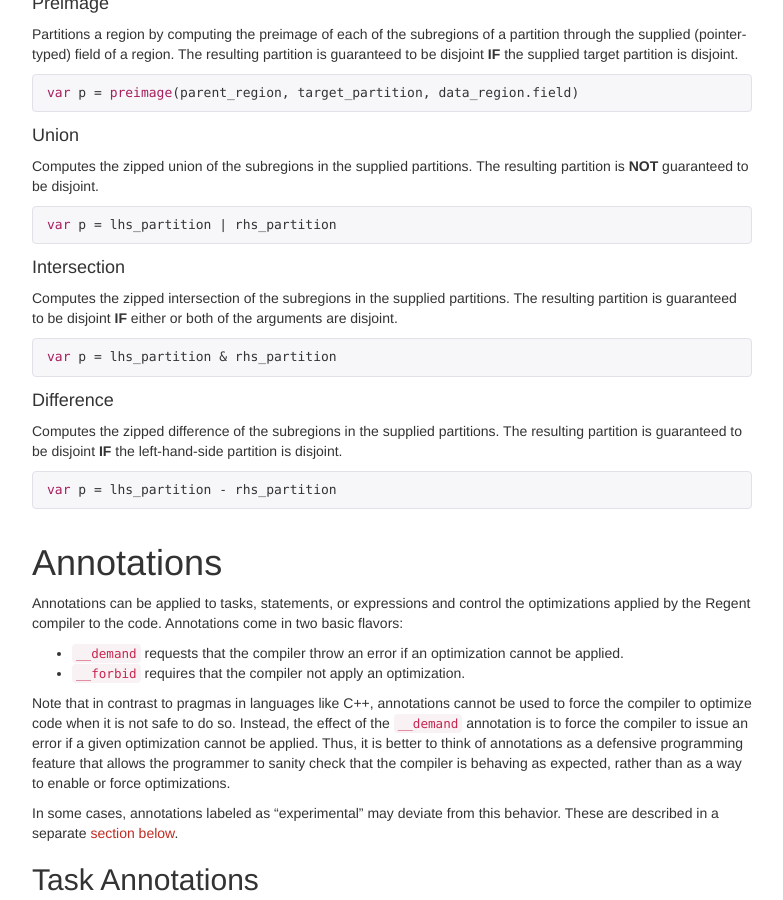
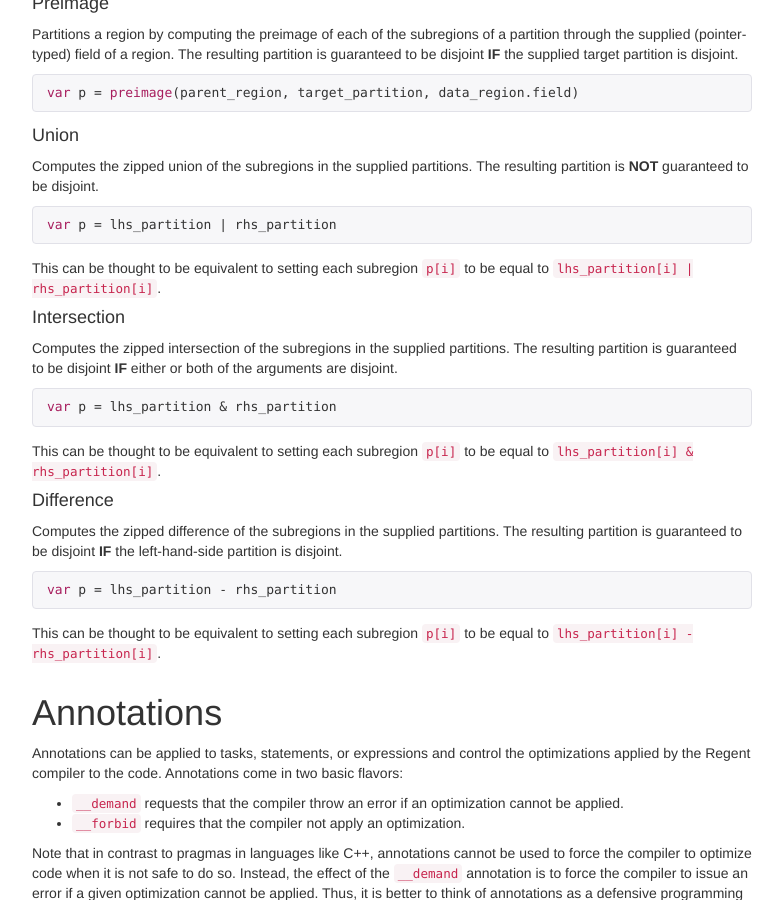
Before and after one commit to StanfordLegion/regent-lang.org, a Jekyll site: the page built from reference.md, in a window 1280 px wide and 900 px high, scrolled down 9147 px. Shown: the whole window, without its empty margins (248-1031 px from the left). Built offline with Jekyll 4.4.1, drawn with Linux system fonts in a browser that asks for light colours; nearby versions of some CDN libraries.

Commit message:
Update reference explanation of zipped partition operators.

```diff
--- a/reference.md
+++ b/reference.md
@@ -619,6 +619,9 @@ disjoint.
 var p = lhs_partition | rhs_partition
 {% endhighlight %}
 
+This can be thought to be equivalent to setting each subregion `p[i]`
+to be equal to `lhs_partition[i] | rhs_partition[i]`.
+
 #### Intersection
 
 Computes the zipped intersection of the subregions in the supplied
@@ -629,6 +632,9 @@ partitions. The resulting partition is guaranteed to be disjoint
 var p = lhs_partition & rhs_partition
 {% endhighlight %}
 
+This can be thought to be equivalent to setting each subregion `p[i]`
+to be equal to `lhs_partition[i] & rhs_partition[i]`.
+
 #### Difference
 
 Computes the zipped difference of the subregions in the supplied
@@ -638,6 +644,9 @@ partitions. The resulting partition is guaranteed to be disjoint
 {% highlight regent %}
 var p = lhs_partition - rhs_partition
 {% endhighlight %}
+
+This can be thought to be equivalent to setting each subregion `p[i]`
+to be equal to `lhs_partition[i] - rhs_partition[i]`.
 
 # Annotations
 
```
